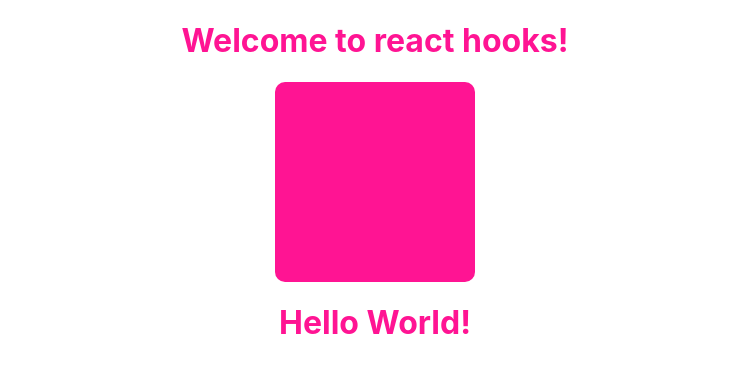
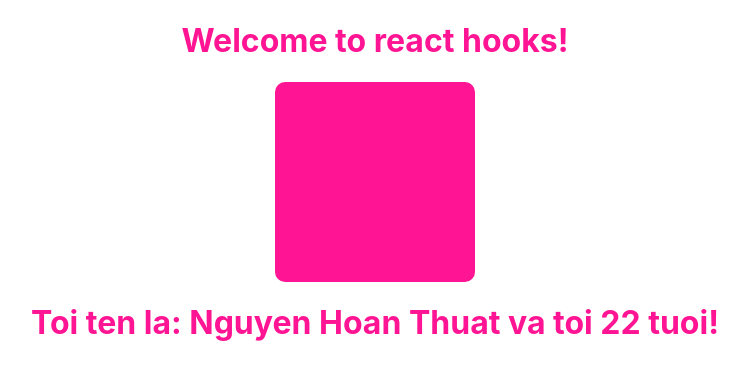
Before and after one commit to NguyenHoanThuat/React-Hook-Basic, a React (Create React App) app: page / in a window 1280 px wide. Shown: the top 380 px of the page, without its empty margins (265-1013 px from the left). Built offline with nearby package versions, Linux system fonts and the light colour scheme.

Commit message:
Learn Js: Variable

```diff
--- a/src/App.js
+++ b/src/App.js
@@ -1,7 +1,8 @@
 import React from "react";
 import "./App.scss";
 import ColorBox from "./components/ColorBox";
-import Learn from "./components/Learn1/index";
+import Variable from "./components/Variable";
+// import Learn from "./components/Learn1/index";
 
 function App() {
   return (
@@ -9,7 +10,8 @@ function App() {
       <h1>Welcome to react hooks!</h1>
 
       <ColorBox />
-      <Learn />
+      {/* <Learn /> */}
+      <Variable />
     </div>
   );
 }
--- /dev/null
+++ b/src/components/Variable/index.js
@@ -0,0 +1,16 @@
+import React from "react";
+
+function Variable() {
+  const fullName = "Nguyen Hoan Thuat";
+  const age = 22;
+
+  return (
+    <div>
+      <h1>
+        Toi ten la: {fullName} va toi {age} tuoi!
+      </h1>
+    </div>
+  );
+}
+
+export default Variable;
```
